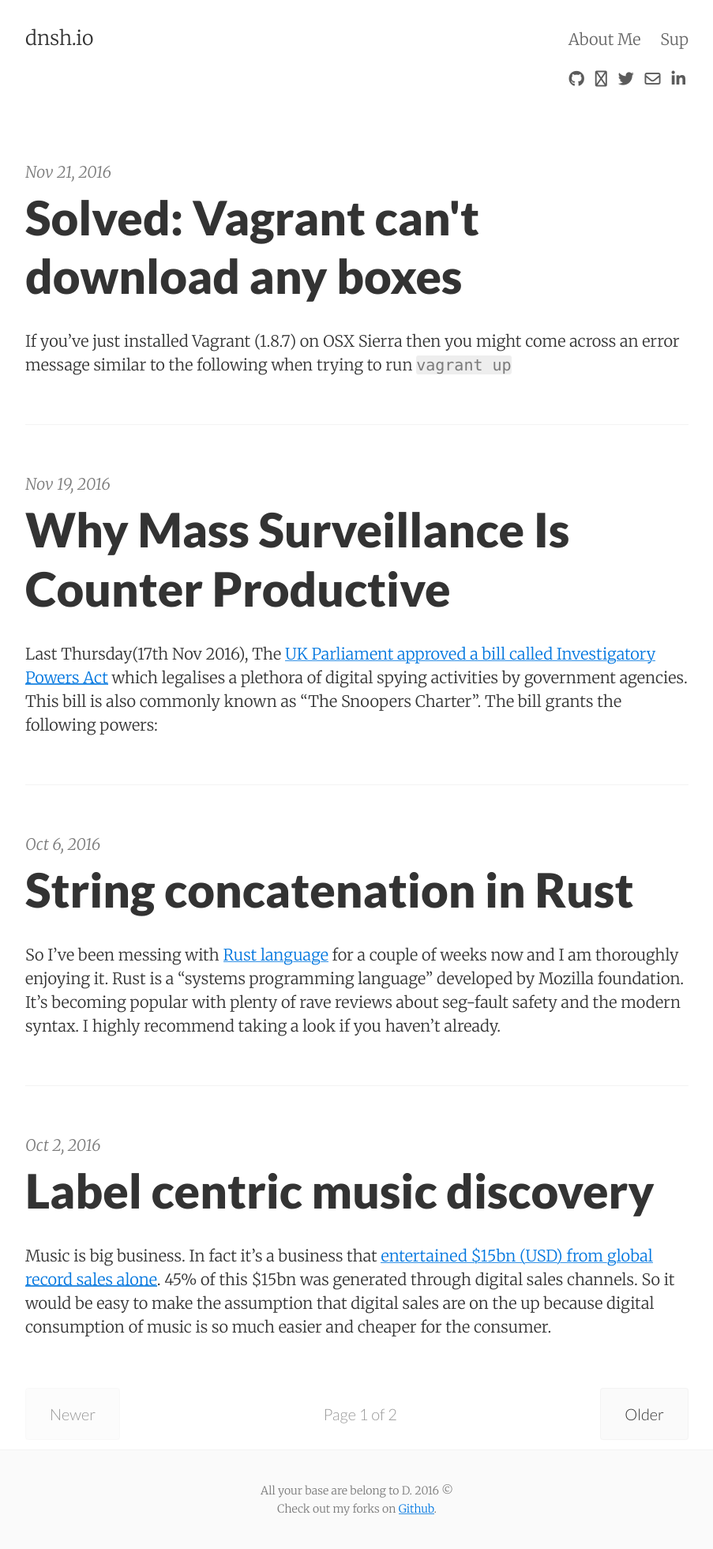
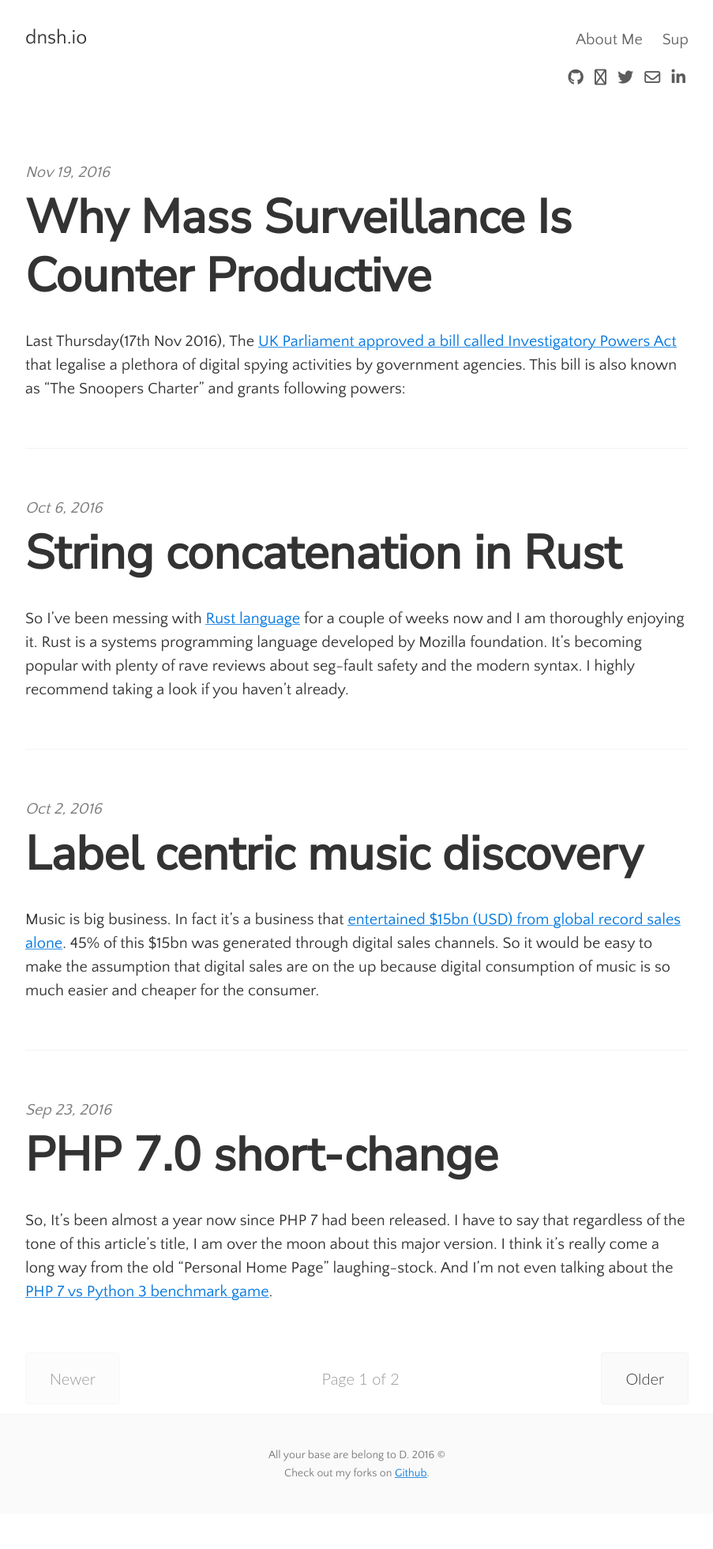
Before and after one commit to dnshio/dnshio.github.io, a Jekyll site: the page built from index.html, in a window 1280 px wide. Shown: the whole page at 79% size, without its empty margins (188-1091 px from the left). Built offline with Jekyll 4.4.1, drawn with Linux system fonts in a browser that asks for light colours; nearby versions of some CDN libraries; the list of posts is cut into pages by our own code; after the commit the page ends 1916 px from its top, so only the background shows below that.

Commit message:
site refresh

````diff
--- a/_config.yml
+++ b/_config.yml
@@ -1,6 +1,6 @@
 # Site settings
 title:       dnsh.io
-email:       dvitharanage@gmail.com
+email:       dinesh@dnsh.io
 author:      Dinesh Vitharanage
 description: "One mans rant is another mans bant."
 baseurl:     ""
@@ -42,7 +42,7 @@ facebook_appid:
 facebook_comments_number: 10
 
 # Social icons
-github_username: dvitharanage
+github_username: dnshio
 bitbucket_username:
 stackoverflow_id:
 twitter_username: killneel
@@ -74,12 +74,12 @@ text:
     newer: 'Newer'
     older: 'Older'
   share_buttons:
-    text:         'Spread this shit!'
+    text:         'Spread this!'
     facebook:     'Spread this on Facebook'
     twitter:      'Spread this on Twittah'
     googleplus:   'Spread this on Google+'
     linkedin:     'Spread this on LinkedIn'
-    digg:         'Digg this shit'
+    digg:         'Digg this!'
     tumblr:       'Spread this on Tumblr'
     reddit:       'Spread this on Reddit'
     stumbleupon:  'Spread this on StumbleUpon'
@@ -94,7 +94,7 @@ text:
     email:    'Your email'
     content:  'Spill it'
     subject:  'New submission from the dnsh.io'
-    submit:   'Come at me bro!'
+    submit:   'Send it!'
     ajax:
       sending:  'sending..'
       sent:     'Message sent!'
--- a/_includes/head.html
+++ b/_includes/head.html
@@ -20,11 +20,9 @@
 
     <!-- Fonts -->
     {% if site.extended_fonts %}
-    <link href='//fonts.googleapis.com/css?family=Merriweather:900,900italic,300,300italic&subset=latin-ext,latin' rel='stylesheet' type='text/css'>
-    <link href='//fonts.googleapis.com/css?family=Lato:900,300&subset=latin-ext,latin' rel='stylesheet' type='text/css'>
+    <link href="https://fonts.googleapis.com/css?family=Nunito+Sans|Quattrocento+Sans" rel="stylesheet">
     {% else %}
-    <link href='//fonts.googleapis.com/css?family=Merriweather:900,900italic,300,300italic' rel='stylesheet' type='text/css'>
-    <link href='//fonts.googleapis.com/css?family=Lato:900,300' rel='stylesheet' type='text/css'>
+    <link href="https://fonts.googleapis.com/css?family=Nunito+Sans|Quattrocento+Sans" rel="stylesheet">
     {% endif %}
     {% if site.show_social_icons or site.show_sharing_icons %}
       <link href="//maxcdn.bootstrapcdn.com/font-awesome/latest/css/font-awesome.min.css" rel="stylesheet">
--- a/_posts/2016-10-06-string-concatenation-in-rust-is-not-tivial.md
+++ b/_posts/2016-10-06-string-concatenation-in-rust-is-not-tivial.md
@@ -8,41 +8,38 @@ tags: [programming, rust]
 mathjax:
 ---
 So I've been messing with [Rust language](https://www.rust-lang.org) for a couple of weeks now and I am thoroughly enjoying
-it. Rust is a "systems programming language" developed by Mozilla foundation. It's becoming popular with plenty of rave reviews
+it. Rust is a systems programming language developed by Mozilla foundation. It's becoming popular with plenty of rave reviews
 about seg-fault safety and the modern syntax. I highly recommend taking a look if you haven't already.
 
-Rust, being a systems language, gives you low level access to the system, giving you the control over how things are
-laid out in memory. But all this control sometimes makes it very difficult to do some of the most trivial things in programming.
+Rust is obsessed about memory from ground up. This is understandable given that avoiding seg-faults is one of its unique selling points. When you write Rust, you are contantly thinking about where things are in memory. Sometimes that makes it very difficult to do some of the most trivial things in programming.
 Take string concatenation for example.
 
 This is how you do it in Javascript:
 
-```javascript
+{% highlight javascript %}
 var x = "Hello ";
 var y = "World";
 var xy = x + y;
-```
+{% endhighlight javascript %}
 
 And in PHP:
 
-```php
+{% highlight php%}
 <?php
 $x = "Hello ";
 $y = "World";
 $xy = $x . $y;
-```
+{% endhighlight php%}
 
 So you would think that the following would work in Rust:
 
-```rust
+{% highlight rust %}
 let x = "Hello ";
 let y = "World";
 let xy = x + y;
-```
+{% endhighlight rust %}
 
-The code above won't compile. This is because Rust has 2 types of strings. `&str` and `String`. The code above declares
-two `string literals` whose type is `&str`. These are also called `string slices` (or static strings). This means that
-string slices have a fixed size and cannot be mutated.
+That doesn't compile. This is because Rust has 2 types of strings. `&str` and `String`. Both `x` and `y` are of type `&str`. These are called `string literals`, `string slices` or `static strings`. They have a fixed size and cannot be mutated.
 
 >   A string literal is a string slice that is statically allocated, meaning that it’s saved inside the compiled program,
     and exists for the entire duration it runs. The reference binding is a reference to this statically allocated string.
@@ -51,35 +48,35 @@ string slices have a fixed size and cannot be mutated.
 So what about `String`? Strings are allocated on the heap and can be mutated. It's essentially a vector of unicode chars.
 `Strings` are generally created from a `&str` by using to_string() function. So lets try again:
 
-```rust
+{% highlight rust %}
 let mut x = "Hello ".to_string();
 let mut y = "World".to_string();
 let xy = x.push_str(y);
-```
+{% endhighlight rust %}
 
 That doesn't work either. It'll give you `expected &str, found struct ``std::string::String`. Ok. So how about this then:
 
-```rust
+{% highlight rust %}
 let mut x = "Hello ".to_string();
 let mut y = "World".to_string();
 let xy = x + y;
-```
+{% endhighlight rust %}
 
 Again, the compiler will throw the same error as before. So in order to get around it, you have to dereference one of the
 `Strings` to obtain the `&str` version of it. This is done easily by prefixing an ampersand to the second argument, which
 essentially dereferences the `String` and passes a pointer of the `string slice` to the concat function. So the working
 version of the previous example would look like this:
 
-```rust
+{% highlight rust %}
 let mut x = "Hello ".to_string();
 let mut y = "World".to_string();
 let xy = x + &y;
-```
+{% endhighlight rust %}
 
 If you are making a call to a function that's returning a `String` and you want to concatenate it to an existing string
 then you just add the ampersand to the beginning of the function call.
 
-```rust
+{% highlight rust %}
 fn get_world() -> String {
     "World".to_string()
 }
@@ -88,7 +85,7 @@ fn main() {
     let mut x = "Hello ".to_string();
     let mut xy = x + &get_world();
 }
-```
+{% endhighlight rust %}
 
 ### But WTF? why do you have to do that?
 The simple answer is because how concatenation is done. When you are using the `+` operator for `Strings` in Rust, you are
--- a/_posts/2016-11-19-why-mass-surveillance-is-counter-productive.md
+++ b/_posts/2016-11-19-why-mass-surveillance-is-counter-productive.md
@@ -8,41 +8,39 @@ tags:
   - security
   - surveillance
 ---
-Last Thursday(17th Nov 2016), The [UK Parliament approved a bill called Investigatory Powers Act](https://www.theguardian.com/world/2016/nov/19/extreme-surveillance-becomes-uk-law-with-barely-a-whimper) which legalises a plethora of digital spying activities by government agencies. This bill is also commonly known as "The Snoopers Charter". The bill grants the following powers:
+Last Thursday(17th Nov 2016), The [UK Parliament approved a bill called Investigatory Powers Act](https://www.theguardian.com/world/2016/nov/19/extreme-surveillance-becomes-uk-law-with-barely-a-whimper) that legalise a plethora of digital spying activities by government agencies. This bill is also known as "The Snoopers Charter" and grants following powers:
 
 ## Equipment interference by government agencies becomes legal
-Upon obtaining a warrant, government agencies may hack into computers, networks, mobile devices, servers or any other connected or offline devices.
-This could include downloading data from a mobile phone that is stolen or left unattended, or software that tracks every keyboard letter pressed being installed on a laptop.
+Upon obtaining a warrant, government agencies may hack into computers, networks, mobile devices, servers or any other connected or offline device. This would allow government agencies to do things like:
 
-Whilst this is nothing new, this is the first time the practice has been made legal in a western democracy. Given that a warrant is required before any attacks, many people would be fine with this law. But...
+- download data from a mobile phone at that is stolen on left unattended
+- install intrusive software that track every key pressed on a laptop.
+
+
+While this is nothing new, it is the first time the practice has been made legal in a western democracy. Given that a warrant is required before any attacks, most people would be fine with this law. But...
 
 ## Bulk hacking and collecting bulk data sets also becomes legal
-This is where things start to get a little intrusive. "Bulk hacking" grants government agencies to perform proximity attacks on networks and devices in bulk, and almost indiscriminately. For example, it would become legal for government agents to hack your company's network if they think one of your colleagues is emailing ISIS. Not only that, it's also legal for them to keep whatever data they might find about YOU even though you had nothing to do with it.
+This is where things start to get too intrusive. "Bulk hacking" grants government agencies to perform proximity attacks on networks and devices in bulk, and almost indiscriminately. For example, it would become legal for government agents to hack your company's network if they think one of your colleagues is emailing ISIS. Not only that, it's also legal for them to keep whatever data they might find about YOU even though you had nothing to do with it.
 
 ## IP Bill and web logs
 Internet service providers are now obliged to store internet history data for all their customers for a minimum of 12 months. Internet history data logs will be made up of websites that you may have visited and devices that you have connected with. Government agencies are to be given full access to all of this data without any need for a warrant.
 
 ## OK so what? What's wrong with all this?
-Lets not worry about *equipment interference* since this is quite similar to other breaking and entering laws that many think is fair. However, very few would find indiscriminate attacks on private data to be fair.
+Let's not worry about *equipment interference* since this is quite similar to other breaking and entering laws that many think is fair. However, very few would find indiscriminate attacks on private data to be fair.
 
-But I'm not terribly fussed about the fairness of this bill, actually. What I'm concerned about is how ineffective are these policies at doing what the government claim they do: **counter-terrorism and provide security**. Before going further, let me introduce some security engineering jargon:
+But I'm not fussed about the fairness of this bill, actually. What I'm concerned about is how ineffective are these policies at doing what the government claim they do: **counter-terrorism and provide security**. Before going further, let me introduce some security engineering jargon:
 
 1. **Policy** (or the objective goal)
 2. **Mechanism** (ciphers, access controls, hardware tamper-resistance and other machinery that you assemble in order to implement the policy)
 3. **Assurance** (the amount of reliance you can place on each particular mechanism)
 4. **Incentive** (the motive for people to either guard or try and defeat the policy)
 
-Snoopers Charter is a collection of **_ineffective policies_** backed by **_weak mechanisms_** designed to provide the **_illusion of assurance_**.
+Snoopers Charter is a collection of **_ineffective policies_** backed by **_weak mechanisms_** brought forward to give the **_illusion of assurance_**.
 
-These policies are ineffective mainly due to the weak mechanisms. IP bill can be defeated quite easily [by proxying through a VPN](http://www.pcadvisor.co.uk/how-to/internet/how-use-vpn-set-up-vpn-for-private-browsing-3466190/), rendered useless when people are using geo busting services like [Hola](http://www.hola.org) or anonymizers such as [Tor onion router](https://www.torproject.org/projects/torbrowser.html.en). In the case of geo busting, people are unwittingly helping scramble online traffic just to be able to watch the American catalog of Netflix at the risk of potentially having to take responsibility for someone else's online activity. This fact alone makes web log storage one of the most retarded policies ever introduced.
+These policies are ineffective mainly due to weak mechanisms. IP bill can be defeated quite easily [by proxying through a VPN](http://www.pcadvisor.co.uk/how-to/internet/how-use-vpn-set-up-vpn-for-private-browsing-3466190/). Someone who has a vested interest in maintaining anonymity and communicating secretly can still do that quite easily. You don't need to be a genius to learn how to use Tor browser or [PGP encryption](https://en.wikipedia.org/wiki/Pretty_Good_Privacy).
 
-**But it should help catch at least _some_ criminals, yes?**
+So what's actually happening is that criminals and terrorists can go about their business without having to change _anything_. ISPs will have to spend millions of pounds to collect and store weblogs. Surely, this is a cost they will just pass on to their customers. Digital intrusion is a paid service, you see.
 
-Nope. At least not the kind of sophisticated criminals that we all should be worried about. End-to-end encryption is now pretty wide-spread that even mainstream messaging service WhatsApp encrypts messages during transit. Someone who has a vested interest in maintaining anonymity and communicating secretly can go about doing so with relative ease using some free to use software like the Tor browser and [PGP encryption](https://en.wikipedia.org/wiki/Pretty_Good_Privacy). So what's actually happening is that **criminals and terrorists can go about their business without having to change _anything_ while ISPs will have to spend millions of pounds maintaining web-logs of their customers**. It is almost certain that ISPs will pass on this cost to their customers. But what is dangerous about this is that there will no doubt be a demand in the digital blackmarket for all this web-log data. Yahoo were the most recent company to come out clean [about how successful they were at securing their customer data](https://www.theguardian.com/technology/2016/sep/23/yahoo-questinos-hack-researchers). When it comes to privacy, it's very difficult to put the genie back in the bottle. So the less data that is stored about you, the better your privacy.
+But what is dangerous about this is that there will no doubt be a demand in the digital blackmarket for all this web-log data. Yahoo were the most recent company to come out clean [about how successful they were at securing their customer data](https://www.theguardian.com/technology/2016/sep/23/yahoo-questinos-hack-researchers). When it comes to privacy, it's very difficult to put the genie back in the bottle. So the fewer the data that is stored about you, the better your privacy.
 
-## So why would the government bring about such ineffective policies?
-Because that's what governments do. These policies have more to do with public perception than being objective. I.e these policies are designed to give people the illusion security whilst not really achieving it. This sort of thing happens all the time. Politicians bring these up in order to satisfy certain groups of voters.
-
-For example, since the 9/11 attacks the Transport Security Administration in USA has spent $14.7 billion on aggressive passenger screening, which is fairly ineffective since well below half of the weapons taken through screening (accidentally or for testing purposes) were picked up, while $100m spent on reinforcing cockpit doors would remove most of the risk.
-
-So... I ask you to make sure that you play your part in having these policies binned. Learn and use traffic scramblers, annonymizers and encryption whenever possible.
+Since the 9/11 attacks the Transport Security Administration in USA has spent $14.7 billion on aggressive passenger screening, which is fairly ineffective since well below half of the weapons taken through screening (accidentally or for testing purposes) were picked up, while $100m spent on reinforcing cockpit doors would remove most of the risk.
--- a/_posts/2016-11-21-vagrant-and-curl-problem.md
+++ /dev/null
@@ -1,38 +0,0 @@
----
-layout: post
-title: "Solved: Vagrant can't download any boxes"
-description: OSX Sierra and the latest version of Vagrant have cocked up cURL
-modified: 2016-11-21
-category: Development
-tags: [vagrant]
-mathjax:
----
-If you've just installed Vagrant (1.8.7) on OSX Sierra then you might come across an error message similar to the following when trying to run `vagrant up`
-
-{% highlight bash %}
-$ vagrant up
-Bringing machine 'default' up with 'virtualbox' provider...
-==> default: Box 'hashicorp/precise64' could not be found. Attempting to find and install...
-    default: Box Provider: virtualbox
-    default: Box Version: >= 0
-The box 'hashicorp/precise64' could not be found or
-could not be accessed in the remote catalog. If this is a private
-box on HashiCorp's Atlas, please verify you're logged in via
-`vagrant login`. Also, please double-check the name. The expanded
-URL and error message are shown below:
-
-URL: ["https://atlas.hashicorp.com/hashicorp/precise64"]
-Error:
-{% endhighlight %}
-
-This happens because vagrant seems to have shipped with some cUrl implementation that doesn't work. Disabling Vagrant cUrl and re-enabling system cUrl solves this problem.
-
-
-`sudo mv /opt/vagrant/embedded/bin/curl /opt/vagrant/embedded/bin/curl_orig`
-`sudo mv /opt/vagrant/embedded/bin/curl-config /opt/vagrant/embedded/bin/curl-config_orig`
-
-symlink the good one from brew
-`sudo ln -s /usr/bin/curl /opt/vagrant/embedded/bin/curl`
-`sudo ln -s /usr/bin/curl-config /opt/vagrant/embedded/bin/curl-config`
-
-Running `vagrant up` should work as normal.
--- a/_sass/_variables.scss
+++ b/_sass/_variables.scss
@@ -1,9 +1,9 @@
 // Typography
 $base-font-size: 14px !default;
 $bold-font-weight: bold !default;
-$font-family: 'Merriweather', 'PT Serif', Georgia, 'Times New Roman', serif !default;
+$font-family: 'Quattrocento Sans', Georgia, 'Times New Roman', sans-serif !default;
 $line-height: 1.5 !default;
-$heading-font-family: 'Lato', 'Helvetica Neue', Helvetica, sans-serif !default;
+$heading-font-family: 'Nunito Sans', 'Helvetica Neue', Helvetica, sans-serif !default;
 $heading-font-weight: 900 !default;
 $heading-line-height: 1.25 !default;
 $monospace-font-family: 'Source Code Pro', Consolas, monospace !default;
````
